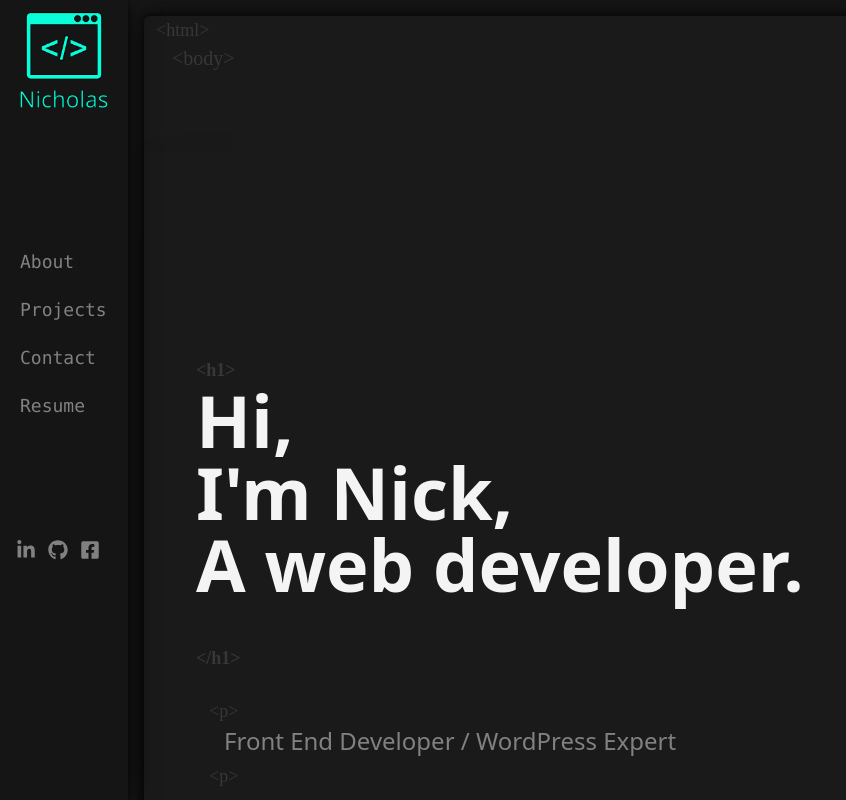
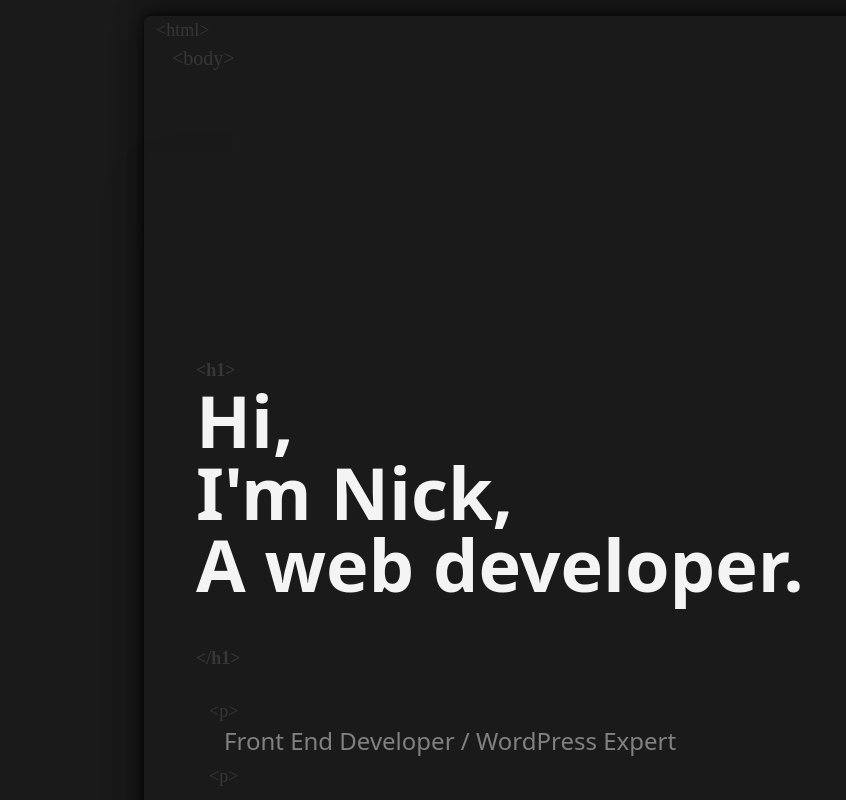
Before and after one commit to Stalehair54/My-new-portfolio, a React (Create React App) app: page / in a window 1280 px wide. Shown: the top 800 px of the page, without its empty margins (0-846 px from the left). Built offline with nearby package versions, Linux system fonts and the light colour scheme; a web font is replaced by a local one.

Commit message:
starting respnsive design

```diff
--- a/src/components/Stylednavbar.js
+++ b/src/components/Stylednavbar.js
@@ -4,7 +4,8 @@ import { Link } from "react-router-dom";
 import { FaFacebookSquare, FaGithub, FaLinkedinIn } from "react-icons/fa";
 const Stylednavbar = () => {
   return (
-    <div className=" fixed flex flex-col bg-[#151515] h-full w-32 mr-8 shadow-4xl justify-between">
+    <section className="nav">
+      <div className="fixed flex flex-col bg-[#151515] h-full w-32 mr-8 shadow-4xl justify-between">
         <div>
           <Link to="/">
             <img src={require("../components/image/Logo.png")} alt="my logo" />
@@ -76,6 +77,7 @@ const Stylednavbar = () => {
           </a>
         </div>
       </div>
+    </section>
   );
 };
 
--- a/src/index.css
+++ b/src/index.css
@@ -1,3 +1,8 @@
+@media (max-width: 1300px) {
+  .nav {
+    display: none;
+  }
+}
 @tailwind base;
 @tailwind components;
 @tailwind utilities;
```
Lines whose indentation alone changed are shown as unchanged.
